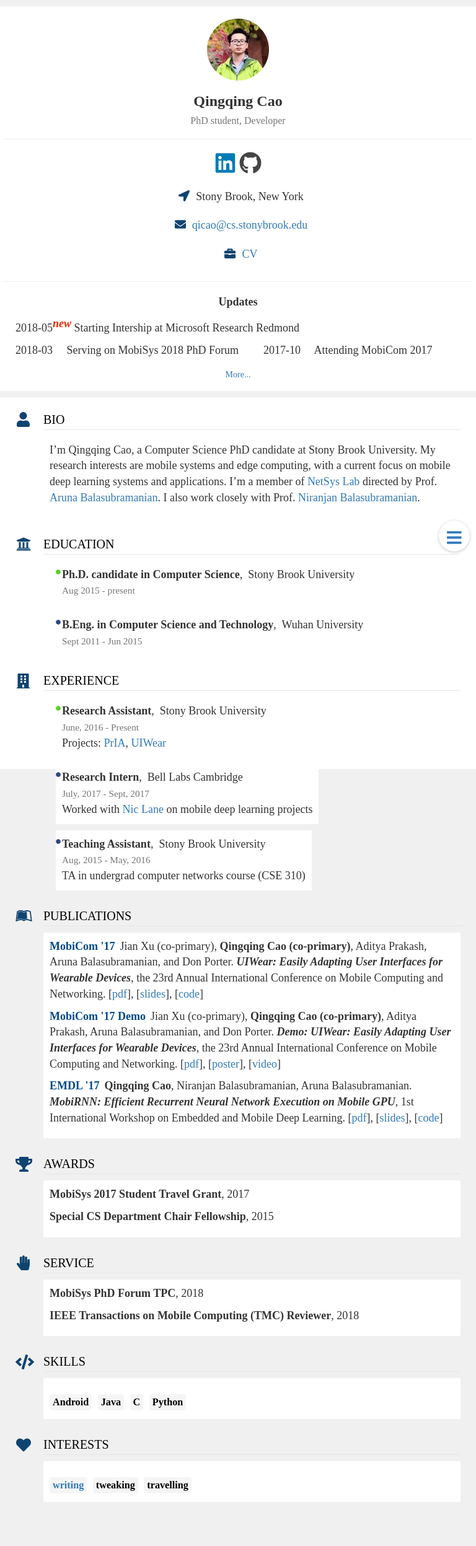
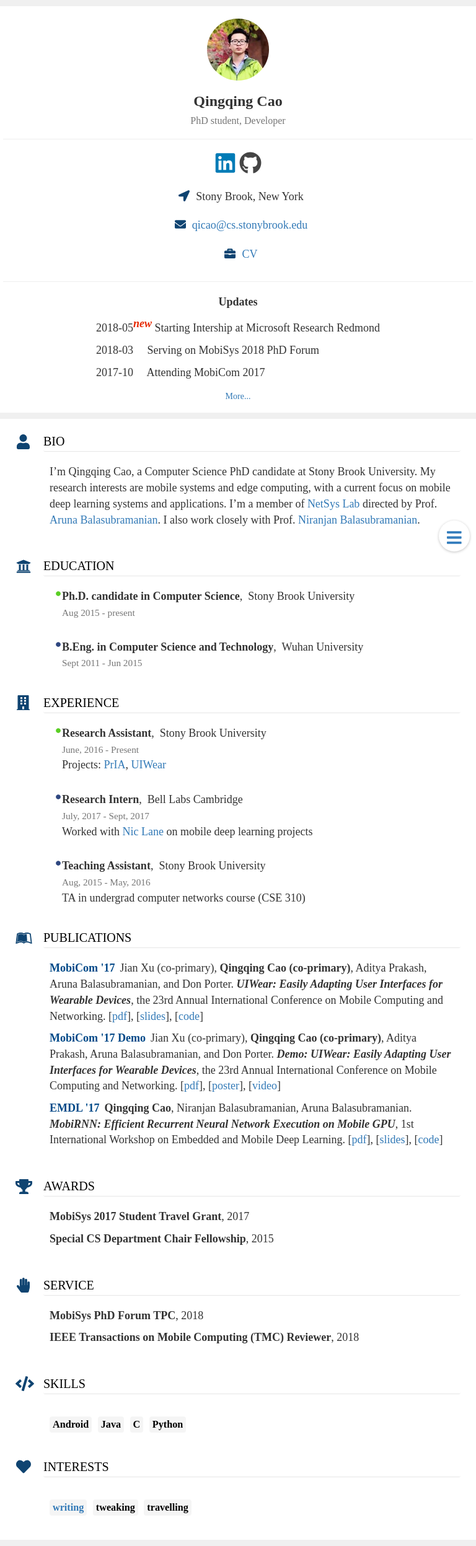
Before and after one commit to csarron/csarron.github.io, a Jekyll site: the page built from about.md, in a window 768 px wide. Shown: the whole page at 62% size. Built offline with Jekyll 4.4.1, drawn with Linux system fonts in a browser that asks for light colours; before the commit the page ends 2444 px from its top, so only the background shows below that.

Commit message:
fix: pad style

```diff
--- a/_includes/about.html
+++ b/_includes/about.html
@@ -62,7 +62,7 @@
             <hr>
             <div class="contact-details clearfix">
                 <p class="text-bolder text-center" id="updates">{{ page.news-name }}</p>
-                <ul class="flex text-left">
+                <ul class="flex-more text-left justify-content-center">
                     {% for i in (0..2) %} {% assign item = page.news[i] %}
                     <li>
                         <p>
@@ -71,10 +71,13 @@
                     </li>
                     {% endfor %}
                 </ul>
-                <button class="btn text-toogle" data-toggle="collapse" data-target="#more-items" aria-expanded="false">
-                    <span class="text-collapsed btn-text">More...</span>
-                    <span class="text-expanded btn-text">Less...</span>
-                </button>
+                <div class="text-center">
+                    <button class="btn text-toogle" data-toggle="collapse" data-target="#more-items" aria-expanded="false">
+                        <span class="text-collapsed btn-text">More...</span>
+                        <span class="text-expanded btn-text">Less...</span>
+                    </button>
+                </div>
+
                 <ul class="collapse flex-more text-left text-muted" id="more-items">
                     {% for item in page.news offset:3 %}
                     <li>
--- a/_scss/about.scss
+++ b/_scss/about.scss
@@ -807,15 +807,15 @@ body {
     }
 }
 
-@media (max-width: 992px) and (min-width: 768px) {
+@media (max-width: 992px){
     .contact-details {
         display: table;
         margin: auto
     }
-    .detail {
-        float: left;
-        display: table-cell
-    }
+    // .detail {
+    //     float: left;
+    //     display: table-cell
+    // }
 }
 
 .social-links {
```
